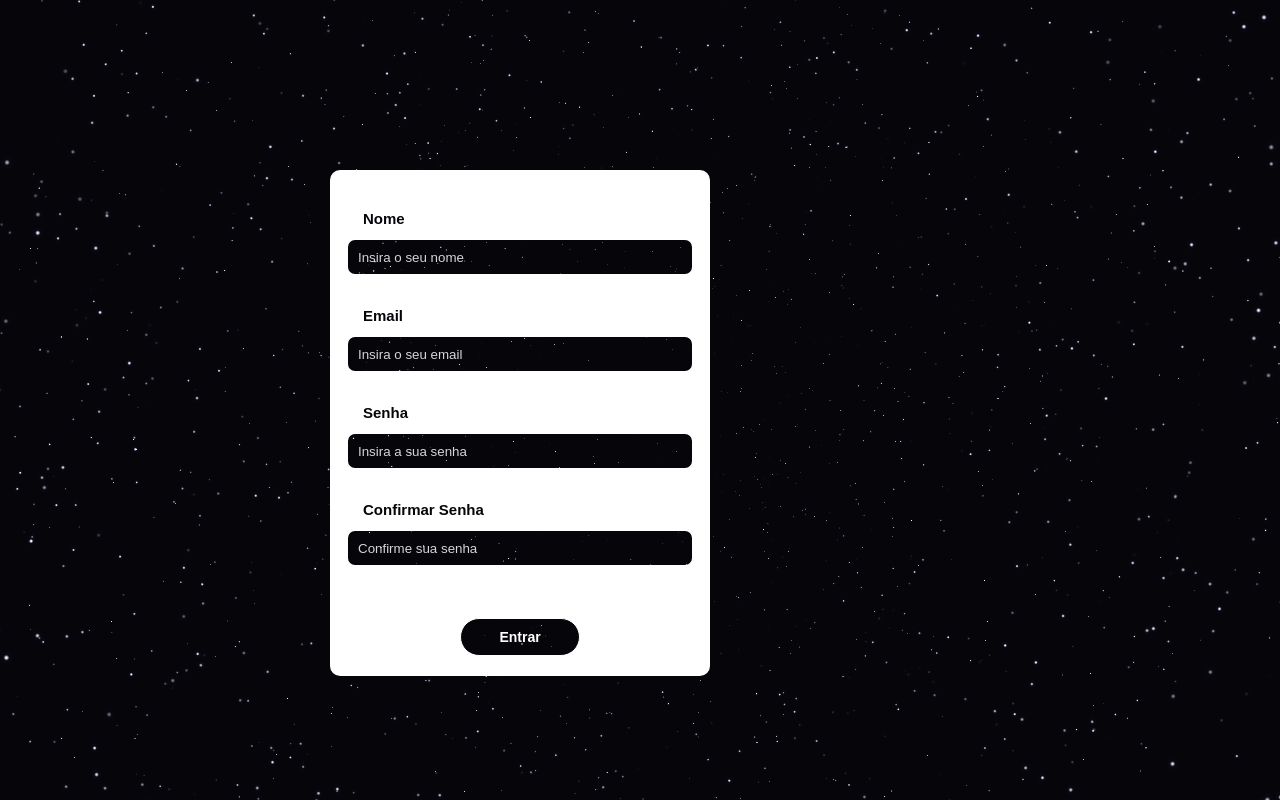
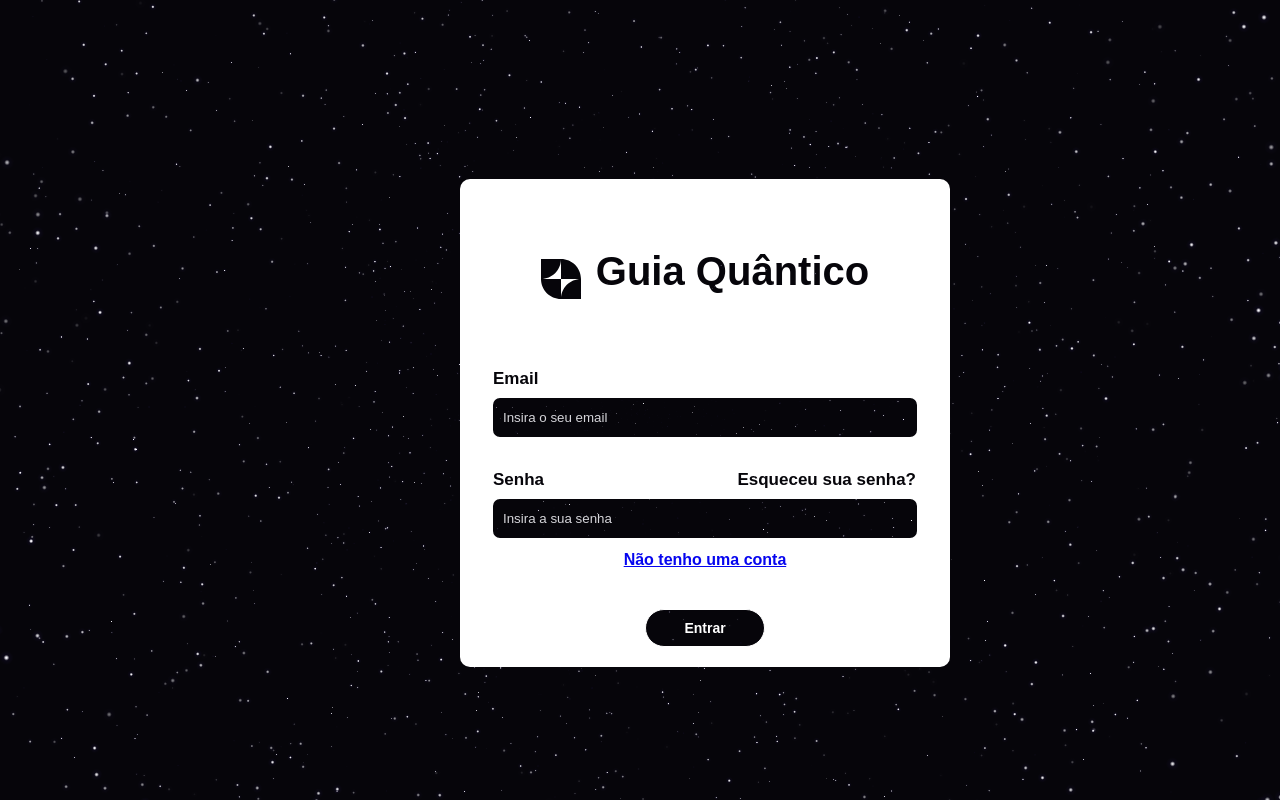
Before and after one commit to BrunoAseff/guia-quantico, a Next.js app: page /login in a window 1280 px wide. Built offline with nearby package versions, Linux system fonts and the light colour scheme; a web font is replaced by a local one.

Commit message:
adds new account page

```diff
--- a/app/login/login.css
+++ /dev/null
@@ -1,63 +0,0 @@
-.Container {
-  display: flex;
-  justify-content: center;
-  align-items: center;
-  position: relative;
-  width: 80vw;
-  height: 80vh;
-}
-
-.Card {
-  margin-top: 190px;
-  width: 340px;
-  height: auto;
-  background: white;
-  display: flex;
-  flex-direction: column;
-  align-items: center;
-  border-radius: 10px;
-  mix-blend-mode: screen;
-  padding: 20px;
-}
-
-input {
-  margin: 10px 0;
-  width: 350px;
-  height: 40px;
-  padding: 0 40px 0 10px;
-  box-sizing: border-box;
-  background: black;
-  border: solid;
-  border-radius: 10px;
-  color: white;
-  text-align: start;
-  &:focus {
-    border: 4px solid white;
-  }
-  &::placeholder {
-    color: #d4d4d8;
-  }
-}
-
-.text {
-  color: black;
-  align-self: flex-start; /* Align text to the start of the card */
-  font-weight: 700;
-  font-size: 15px;
-  margin: 20px 0 0 13px; /* Add margin for better spacing */
-}
-.button {
-  margin-top: 40px; /* Add margin at the top for spacing */
-  padding: 10px 20px; /* Adjust padding for better button size */
-  font-weight: 700;
-  color: white;
-  font-size: 14px;
-  border: 1px solid white;
-  border-radius: 20px;
-  background: black;
-  width: 120px; /* Set a fixed width */
-  text-align: center;
-  &:hover {
-    cursor: pointer;
-  }
-}
--- a/app/login/page.js
+++ b/app/login/page.js
@@ -1,25 +1,119 @@
-import "./login.css";
+"use client";
+
+import styled from "styled-components";
+import Logo from "../../components/Logo";
+
+const Container = styled.div`
+  display: flex;
+  justify-content: center;
+  align-items: center;
+  width: 80vw;
+  height: 80vh;
+`;
+
+const Card = styled.div`
+  margin: 190px 0 0 370px;
+  width: 450px;
+  height: auto;
+  background: white;
+  display: flex;
+  flex-direction: column;
+  align-items: center;
+  border-radius: 10px;
+  mix-blend-mode: screen;
+  padding: 20px;
+`;
+
+const Input = styled.input`
+  margin: 0 0 10px 0;
+  width: 430px;
+  height: 45px;
+  padding: 0 40px 0 10px;
+  box-sizing: border-box;
+  background: black;
+  border: solid;
+  border-radius: 10px;
+  color: white;
+  text-align: start;
+  &:focus {
+    border: 4px solid white;
+  }
+  &::placeholder {
+    color: #d4d4d8;
+  }
+`;
+
+const Text = styled.p`
+  color: black;
+  align-self: flex-start; /* Align text to the start of the card */
+  font-weight: 700;
+  font-size: 17px;
+  margin: 20px 0 6px 13px; /* Add margin for better spacing */
+`;
+
+const ForgotPassword = styled.p`
+  display: flex;
+  color: black;
+  font-weight: 700;
+  font-size: 17px;
+  margin: 20px 14px 6px 13px; /* Add margin for better spacing */
+`;
+
+const PasswordText = styled.div`
+  display: flex;
+  justify-content: space-between;
+  color: black;
+  width: 100%;
+`;
+
+const Button = styled.button`
+  margin-top: 40px; /* Add margin at the top for spacing */
+  padding: 10px 20px; /* Adjust padding for better button size */
+  font-weight: 700;
+  color: white;
+  font-size: 14px;
+  border: 1px solid white;
+  border-radius: 20px;
+  background: black;
+  width: 120px; /* Set a fixed width */
+  text-align: center;
+  &:hover {
+    cursor: pointer;
+  }
+`;
+
+const LogoContainer = styled.div`
+  display: flex;
+  justify-content: center;
+`;
+
+const A = styled.a`
+  font-weight: 700;
+  color: "black";
+`;
 
 export default function Login() {
   return (
-    <div className="Container">
-      <div className="Card">
-        <p className="text">Nome</p>
+    <Container>
+      <Card>
+        <LogoContainer>
+          <Logo />
+        </LogoContainer>
+        <Text>Email</Text>
 
-        <input placeholder="Insira o seu nome" type="email" />
-        <p className="text">Email</p>
+        <Input placeholder="Insira o seu email" type="text" />
 
-        <input placeholder="Insira o seu email" type="text" />
+        <PasswordText>
+          <Text>Senha</Text>
+          <ForgotPassword>Esqueceu sua senha?</ForgotPassword>
+        </PasswordText>
 
-        <p className="text">Senha</p>
-
-        <input placeholder="Insira a sua senha" type="password" />
-
-        <p className="text">Confirmar Senha</p>
-
-        <input placeholder="Confirme sua senha" type="password" />
-        <button className="button">Entrar</button>
-      </div>
-    </div>
+        <Input placeholder="Insira a sua senha" type="password" />
+        <A href="/" onClick={() => router.push("/cadastro")}>
+          Não tenho uma conta
+        </A>
+        <Button>Entrar</Button>
+      </Card>
+    </Container>
   );
 }
--- a/components/Logo.js
+++ b/components/Logo.js
@@ -4,60 +4,58 @@ const Container = styled.div`
   display: flex;
   margin: 50px;
   color: ${(props) => props.cor};
-  font-weight: 700;
+  font-size: 20px;
   position: relative;
 `;
 
 const Svg = styled.svg`
   display: flex;
   justify-content: flex-start;
+  margin-top: 10px;
 `;
 
 const H1 = styled.h1`
   margin: 0 0 0 15px;
+  font-weight: 900;
 `;
 
 export default function Logo(cor) {
   return (
     <Container>
       <Svg
-        width="50"
-        height="50"
+        width="40"
+        height="40"
         viewBox="0 0 200 200"
         fill="none"
         xmlns="http://www.w3.org/2000/svg"
       >
         {" "}
-        <g clip-path="url(#clip0_235_973)">
+        <g clip-path="url(#clip0_234_920)">
           {" "}
           <path
             fill-rule="evenodd"
             clip-rule="evenodd"
-            d="M100 -4.37114e-06C155.228 -6.78525e-06 200 44.7715 200 100C200 155.228 155.228 200 100 200C44.7715 200 5.67237e-06 155.228 3.25826e-06 100C8.44143e-07 44.7715 44.7715 -1.95703e-06 100 -4.37114e-06ZM100 -4.37114e-06C138.108 -6.03688e-06 169 30.8923 169 69C169 107.108 138.108 138 100 138C61.8924 138 31 107.108 31 69C31 30.8923 61.8924 -2.7054e-06 100 -4.37114e-06ZM132 69C132 51.3269 117.673 37 100 37C82.3269 37 68 51.3269 68 69C68 86.6731 82.3269 101 100 101C117.673 101 132 86.6731 132 69Z"
-            fill="url(#paint0_linear_235_973)"
+            d="M0 100L4.37114e-06 0L100 4.37114e-06C100 55.2285 55.2285 100 0 100ZM200 100C200 44.7716 155.228 1.88558e-05 100 4.37114e-06L100 100L6.5969e-06 100C1.76868e-06 155.228 44.7715 200 100 200H200L200 100ZM199.961 100L100 100L100 200C100 144.785 144.75 100.021 199.961 100Z"
+            fill="url(#paint0_linear_234_920)"
           />{" "}
         </g>{" "}
         <defs>
           {" "}
           <linearGradient
-            id="paint0_linear_235_973"
-            x1="-9.344e-06"
-            y1="23"
-            x2="152.5"
-            y2="160.5"
+            id="paint0_linear_234_920"
+            x1="157.5"
+            y1="32"
+            x2="44"
+            y2="147.5"
             gradientUnits="userSpaceOnUse"
           >
             {" "}
-            <stop stop-color="black" /> <stop offset="1" stop-color="black" />{" "}
+            <stop offset="0.0509862" stop-color="black" />{" "}
+            <stop offset="1" stop-color="black" />{" "}
           </linearGradient>{" "}
-          <clipPath id="clip0_235_973">
+          <clipPath id="clip0_234_920">
             {" "}
-            <rect
-              width="200"
-              height="200"
-              fill="black"
-              transform="translate(7.62939e-06 200) rotate(-90)"
-            />{" "}
+            <rect width="200" height="200" fill="black" />{" "}
           </clipPath>{" "}
         </defs>{" "}
       </Svg>
--- a/components/animations/Connected.js
+++ b/components/animations/Connected.js
@@ -32,7 +32,7 @@ const Connect = () => {
         { value: 40, duration: 1000 },
       ],
       borderRadius: ["0%", "50%"],
-      backgroundColor: "#F31260", // Added color transition
+      backgroundColor: "#FAFAFA", // Added color transition
       easing: "easeInOutQuad",
       direction: "alternate",
       loop: true,
@@ -45,7 +45,7 @@ const Connect = () => {
         { value: -40, duration: 1000 },
       ],
       borderRadius: ["0%", "50%"],
-      backgroundColor: "#F31260", // Added color transition
+      backgroundColor: "#71717A", // Added color transition
       easing: "easeInOutQuad",
       direction: "alternate",
       loop: true,
```
Also changed, not shown: app/cadastro/page.js (+107 -2 lines).
